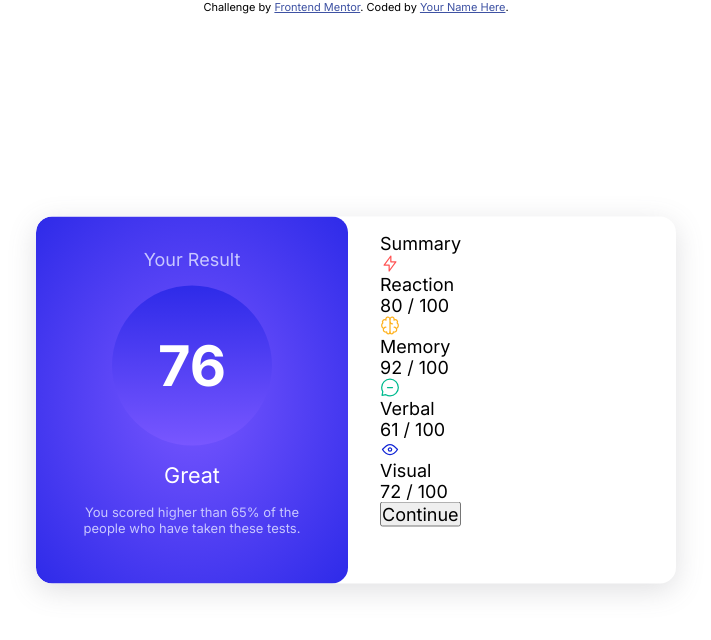
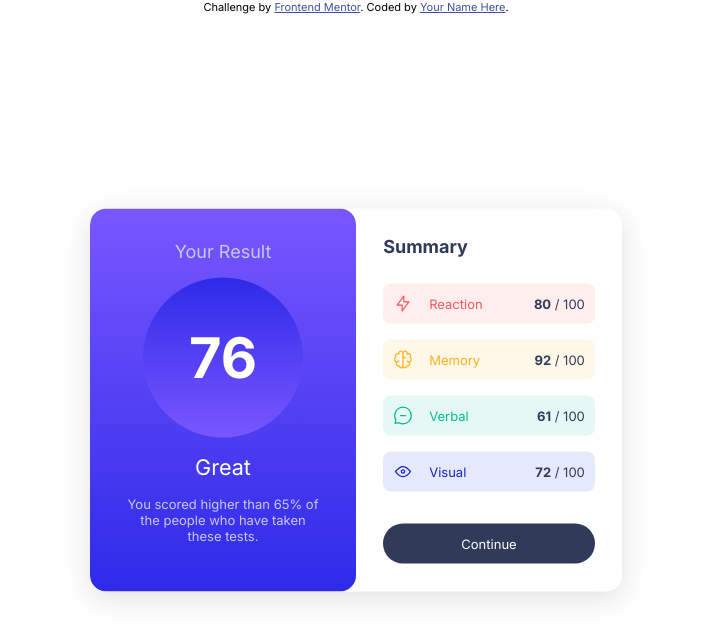
Before and after one commit to joakes/results-summary-component-main, a plain HTML site: page index.html in a window 1280 px wide. Shown: the whole page, without its empty margins (284-995 px from the left). Drawn offline with Linux system fonts and the light colour scheme.

Commit message:
first pass desktop

```diff
--- a/css/base.css
+++ b/css/base.css
@@ -3,6 +3,15 @@
 :root {
   --ff-primary: "Hanken Grotesk", sans-serif;
   --ff-secondary: "Inter", sans-serif;
+
+  --red: hsl(0, 100%, 67%);
+  --red-light: hsla(0, 100%, 67%, 0.1);
+  --orangeyyellow: hsl(39, 100%, 56%);
+  --orangeyyellow-light: hsla(39, 100%, 56%, 0.1);
+  --greenteal: hsl(166, 100%, 37%);
+  --greenteal-light: hsla(166, 100%, 37%, 0.1);
+  --cobaltblue: hsl(234, 85%, 45%);
+  --cobaltblue-light: hsla(234, 85%, 45%, 0.1);
 
   --white: hsl(0, 0%, 100%);
   --blue: hsl(221, 100%, 96%);
--- a/css/styles.css
+++ b/css/styles.css
@@ -9,15 +9,14 @@
 
 .container {
   display: grid;
-  grid-template-columns: 1fr 1fr;
-  gap: 1rem;
+  grid-template-columns: 266px 266px;
   border-radius: 1rem;
   box-shadow: rgba(100, 100, 111, 0.2) 0px 7px 29px 0px;
   overflow: hidden;
 }
 /* Result */
 .result-card {
-  background-image: radial-gradient(hsl(252, 100%, 67%), hsl(241, 81%, 54%));
+  background-image: linear-gradient(hsl(252, 100%, 67%), hsl(241, 81%, 54%));
   border-radius: 1rem;
   padding: 2rem;
   text-align: center;
@@ -63,5 +62,78 @@
 
 /* Summary */
 .summary-card {
-  padding: 1rem;
+  padding: 1.7rem;
+  /* display: grid;
+  gap: 0.6rem; */
+
+  & h3 {
+    color: var(--grayblue);
+    font-weight: var(--fw-700);
+    margin-bottom: 1.7rem;
+  }
+
+  & .scorebox {
+    padding: 10px;
+    margin: 1rem 0;
+    display: flex;
+    align-items: center;
+    gap: 1rem;
+    font-size: small;
+    border-radius: 8px;
+
+    & p.score {
+      margin-left: auto;
+      color: var(--grayblue);
+
+      & span:first-child {
+        color: var(--grayblue);
+        font-weight: var(--fw-700);
+      }
+    }
+
+    &.reaction {
+      background-color: var(--red-light);
+      & > p:first-of-type {
+        color: var(--red);
+      }
+    }
+
+    &.memory {
+      background-color: var(--orangeyyellow-light);
+      & > p:first-of-type {
+        color: var(--orangeyyellow);
+      }
+    }
+
+    &.verbal {
+      background-color: var(--greenteal-light);
+      & > p:first-of-type {
+        color: var(--greenteal);
+      }
+    }
+
+    &.visual {
+      background-color: var(--cobaltblue-light);
+      & > p:first-of-type {
+        color: var(--cobaltblue);
+      }
+    }
+  }
+
+  & a {
+    display: inline-block;
+    margin-top: 16px;
+    width: 100%;
+  }
+
+  & a button {
+    border: none;
+    width: 100%;
+    background-color: var(--grayblue);
+    border-radius: 20px;
+    color: var(--white);
+    font-size: small;
+    line-height: 2.5rem;
+    cursor: pointer;
+  }
 }
--- a/index.html
+++ b/index.html
@@ -62,32 +62,10 @@
             <p>Visual</p>
             <p class="score"><span>72</span> / <span>100</span></p>
           </div>
-
-          <button>Continue</button>
+          <a href="#"><button>Continue</button></a>
         </div>
       </div>
     </div>
-    <!-- Your Result
-  76
-  of 100
-
-  Great
-
-  Summary
-
-  Reaction
-  80 / 100
-
-  Memory
-  92 / 100
-
-  Verbal
-  61 / 100
-
-  Visual
-  72 / 100
-
-  Continue -->
 
     <div class="attribution">
       Challenge by
```
